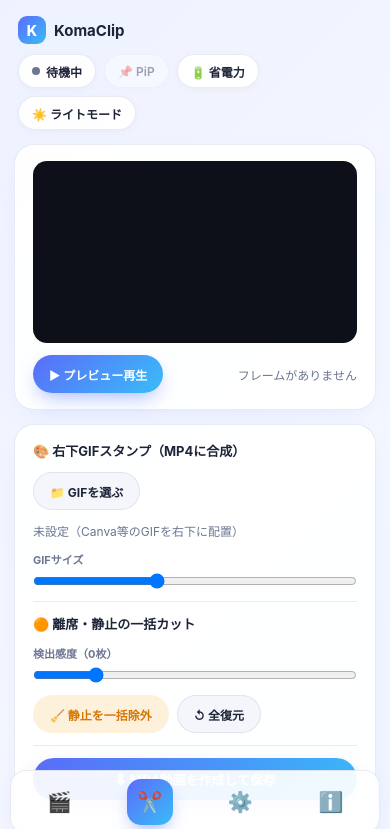
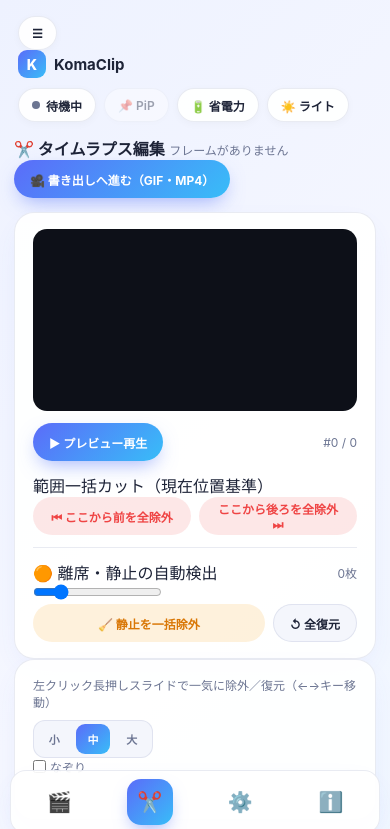
Before and after one commit to U0woU/komaclip, a plain HTML site: page index.html in a window 390 px wide. Both pictures are taken after a click on the button "✂️". Shown: the top 829 px of the page. Drawn offline with Linux system fonts and the light colour scheme.

Commit message:
Update index.html for versioning and layout changes

```diff
--- a/index.html
+++ b/index.html
@@ -4,25 +4,17 @@
   <meta charset="UTF-8">
   <meta name="viewport" content="width=device-width, initial-scale=1.0, maximum-scale=1.0, user-scalable=no">
   <title>KomaClip — 勉強タイムラプス</title>
-  <link rel="stylesheet" href="./style.css">
+  <link rel="stylesheet" href="./style.css?v=3">
 </head>
 <body>
-<div class="shell">
-  <!-- Left Slim Icon Sidebar -->
-  <aside class="sidebar">
+<div class="shell" id="appShell">
+  <!-- Left Collapsible Icon Sidebar -->
+  <aside class="sidebar" id="sidebar">
     <nav class="side-nav">
-      <button class="nav-item active" data-tab="record" title="録画">
-        <span class="ico">🎬</span>
-      </button>
-      <button class="nav-item" data-tab="edit" title="編集">
-        <span class="ico">✂️</span>
-      </button>
-      <button class="nav-item" data-tab="settings" title="設定">
-        <span class="ico">⚙️</span>
-      </button>
-      <button class="nav-item" data-tab="info" title="情報">
-        <span class="ico">ℹ️</span>
-      </button>
+      <button class="nav-item active" data-tab="record" title="録画">🎬</button>
+      <button class="nav-item" data-tab="edit" title="編集">✂️</button>
+      <button class="nav-item" data-tab="settings" title="設定">⚙️</button>
+      <button class="nav-item" data-tab="info" title="情報">ℹ️</button>
     </nav>
   </aside>
 
@@ -30,19 +22,22 @@
   <div class="main">
     <!-- Minimal Topbar -->
     <header class="topbar">
+      <div class="top-left">
+        <button class="pill-btn icon-only" id="sidebarToggleBtn" title="サイドバー開閉">☰</button>
         <div class="brand-inline">
           <span class="brand-dot">K</span>
           <strong>KomaClip</strong>
+        </div>
       </div>
       <div class="top-actions">
         <div class="badge" id="badge"><span class="led"></span><span id="badgeText">待機中</span></div>
         <button class="pill-btn" id="pipBtn" disabled title="バックグラウンド時のズレ防止">📌 PiP</button>
         <button class="pill-btn" id="powerSaveBtn" title="省電力ブラックアウト">🔋 省電力</button>
-        <button class="pill-btn" id="themeBtn">☀️ ライトモード</button>
+        <button class="pill-btn" id="themeBtn">☀️ ライト</button>
       </div>
     </header>
 
-    <!-- TAB 1: RECORD -->
+    <!-- TAB 1: RECORD (クイック操作削除・ステージ拡大) -->
     <section class="tab-panel active" id="tab-record">
       <div class="record-grid">
         <!-- Main Stage Card -->
@@ -71,8 +66,7 @@
           </div>
         </div>
 
-        <!-- Right Column: Status Card -->
-        <div class="side-col">
+        <!-- Right Column: Status Only -->
         <div class="card status-card">
           <div class="card-title">📊 撮影ステータス</div>
           <div class="stats-grid">
@@ -94,22 +88,9 @@
             </div>
           </div>
         </div>
-
-          <div class="card quick-card">
-            <div class="card-title">⚡ クイック操作</div>
-            <div class="action-list">
-              <button class="action-row" id="goEditBtn">
-                <span>✂️ 編集タブへ進む</span><span>›</span>
-              </button>
-              <button class="action-row" id="clearDbBtn">
-                <span>🗑️ 保存済みデータを破棄</span><span>›</span>
-              </button>
-            </div>
-          </div>
-        </div>
       </div>
 
-      <!-- Middle Card: Settings -->
+      <!-- Settings Card -->
       <div class="card settings-card">
         <div class="card-title">⚙️ 録画設定（勉強タイムラプス規定値）</div>
         <div class="settings-row">
@@ -161,7 +142,7 @@
         </div>
       </div>
 
-      <!-- Bottom Floating Action Bar -->
+      <!-- Bottom Floating Action Dock -->
       <div class="card action-dock">
         <div class="btns">
           <button class="btn" id="connectCamBtn">📷 カメラ接続</button>
@@ -173,68 +154,69 @@
       </div>
     </section>
 
-    <!-- TAB 2: EDIT -->
+    <!-- TAB 2: EDIT (横2ペイン化・カット作業集中) -->
     <section class="tab-panel" id="tab-edit">
-      <div class="edit-top">
-        <div class="card">
+      <div class="edit-header-bar">
+        <div class="edit-header-left">
+          <strong>✂️ タイムラプス編集</strong>
+          <span id="editorStats" class="muted-text">フレームがありません</span>
+        </div>
+        <button class="btn btn-primary" id="openExportModalBtn">🎥 書き出しへ進む（GIF・MP4）</button>
+      </div>
+
+      <div class="edit-2pane">
+        <!-- Left Pane: Preview & Quick Cut Controls -->
+        <div class="card edit-left-pane">
           <div class="edit-stage">
             <canvas id="editorCanvas"></canvas>
             <img id="cornerGif" alt="右下GIF">
           </div>
+
           <div class="row-between">
-            <button class="btn btn-primary" id="playPreviewBtn">▶ プレビュー再生</button>
-            <span id="editorStats" class="muted-text">フレームがありません</span>
-          </div>
+            <button class="btn btn-primary" id="playPreviewBtn">▶ 再生</button>
+            <span id="currentFrameInfo" class="muted-text">#0 / 0</span>
           </div>
 
-        <div class="card">
-          <div class="card-title">🎨 右下GIFスタンプ（MP4に合成）</div>
+          <div class="cut-group">
+            <div class="field-label">範囲一括カット（現在位置基準）</div>
             <div class="btns">
-            <label class="btn" for="gifFileInput">📁 GIFを選ぶ</label>
-            <input type="file" id="gifFileInput" accept="image/gif,image/png,image/webp" hidden>
-            <button class="btn" id="removeGifBtn" style="display:none;">✕ 外す</button>
+              <button class="btn btn-danger-soft" id="cutBeforeBtn" style="flex:1;">⏮ ここから前を全除外</button>
+              <button class="btn btn-danger-soft" id="cutAfterBtn" style="flex:1;">ここから後ろを全除外 ⏭</button>
             </div>
-          <div id="gifStatusText" class="muted-text">未設定（Canva等のGIFを右下に配置）</div>
-          <div class="field">
-            <label>GIFサイズ</label>
-            <input type="range" id="gifSizeRange" min="40" max="200" value="100">
           </div>
 
           <hr class="divider">
 
-          <div class="card-title">🟠 離席・静止の一括カット</div>
-          <div class="field">
-            <label>検出感度（<span id="stillCountLabel">0枚</span>）</label>
+          <div class="cut-group">
+            <div class="row-between">
+              <span class="field-label">🟠 離席・静止の自動検出</span>
+              <span id="stillCountLabel" class="muted-text">0枚</span>
+            </div>
             <input type="range" id="stillThreshold" min="1" max="15" step="0.5" value="3.5">
-          </div>
             <div class="btns">
-            <button class="btn btn-warn-soft" id="excludeStillBtn">🧹 静止を一括除外</button>
+              <button class="btn btn-warn-soft" id="excludeStillBtn" style="flex:1;">🧹 静止を一括除外</button>
               <button class="btn" id="restoreAllBtn">↺ 全復元</button>
             </div>
-
-          <hr class="divider">
-
-          <div class="progress-wrap" id="progressWrap">
-            <div class="progress-text">
-              <span id="progressLabel">MP4生成中...</span>
-              <span id="progressPct">0%</span>
-            </div>
-            <div class="progress-bar"><div class="progress-fill" id="progressFill"></div></div>
-          </div>
-
-          <button class="btn btn-primary btn-lg" id="exportMp4Btn" style="width:100%;">⬇ MP4動画を作成して保存</button>
-          <div class="download-links" id="downloadLinks"></div>
           </div>
         </div>
 
-      <div class="card">
+        <!-- Right Pane: Wide Grid -->
+        <div class="card edit-right-pane">
           <div class="row-between">
-          <div class="card-title">✂️ 一覧グリッド編集（左クリック長押しスライドで一気に除外／復元）</div>
-          <label class="muted-text" style="display:flex; align-items:center; gap:6px; cursor:pointer;">
-            <input type="checkbox" id="touchDragCheck"> スマホなぞり選択
+            <span class="muted-text">左クリック長押しスライドで一気に除外／復元（←→キー移動）</span>
+            <div class="grid-controls">
+              <div class="ratio-group" id="gridSizeGroup" style="width:120px;">
+                <button class="ratio-btn" data-size="sm">小</button>
+                <button class="ratio-btn active" data-size="md">中</button>
+                <button class="ratio-btn" data-size="lg">大</button>
+              </div>
+              <label class="muted-text" style="display:flex; align-items:center; gap:4px; cursor:pointer;">
+                <input type="checkbox" id="touchDragCheck"> なぞり
               </label>
             </div>
-        <div class="grid-wrap" id="gridWrap"></div>
+          </div>
+          <div class="grid-wrap size-md" id="gridWrap"></div>
+        </div>
       </div>
     </section>
 
@@ -265,6 +247,43 @@
   </div>
 </div>
 
+<!-- Export Modal (GIF設定 & MP4書き出しを分離) -->
+<div class="modal-backdrop" id="exportModal">
+  <div class="modal-card">
+    <div class="row-between">
+      <strong style="font-size:15px;">🎥 動画の書き出し設定</strong>
+      <button class="mini-pill" id="closeExportModalBtn">✕ 閉じる</button>
+    </div>
+
+    <div class="cut-group">
+      <div class="field-label">🎨 右下GIFスタンプ（MP4に合成）</div>
+      <div class="btns">
+        <label class="btn" for="gifFileInput">📁 GIFを選ぶ</label>
+        <input type="file" id="gifFileInput" accept="image/gif,image/png,image/webp" hidden>
+        <button class="btn" id="removeGifBtn" style="display:none;">✕ 外す</button>
+      </div>
+      <div id="gifStatusText" class="muted-text">未設定（Canva等のGIFを右下に配置できます）</div>
+      <div class="field">
+        <label>GIFサイズ</label>
+        <input type="range" id="gifSizeRange" min="40" max="200" value="100">
+      </div>
+    </div>
+
+    <hr class="divider">
+
+    <div class="progress-wrap" id="progressWrap">
+      <div class="progress-text">
+        <span id="progressLabel">MP4生成中...</span>
+        <span id="progressPct">0%</span>
+      </div>
+      <div class="progress-bar"><div class="progress-fill" id="progressFill"></div></div>
+    </div>
+
+    <button class="btn btn-primary btn-lg" id="exportMp4Btn" style="width:100%;">⬇ MP4動画を作成して保存</button>
+    <div class="download-links" id="downloadLinks"></div>
+  </div>
+</div>
+
 <!-- Power-Save Overlay -->
 <div id="powerSaveOverlay">
   <div class="ps-dot"></div>
@@ -273,6 +292,6 @@
   <div class="ps-hint" id="psExitBtn">ダブルタップまたはクリックで復帰</div>
 </div>
 
-<script type="module" src="./app.js"></script>
+<script type="module" src="./app.js?v=3"></script>
 </body>
 </html>
```
Lines whose indentation alone changed are shown as unchanged.
